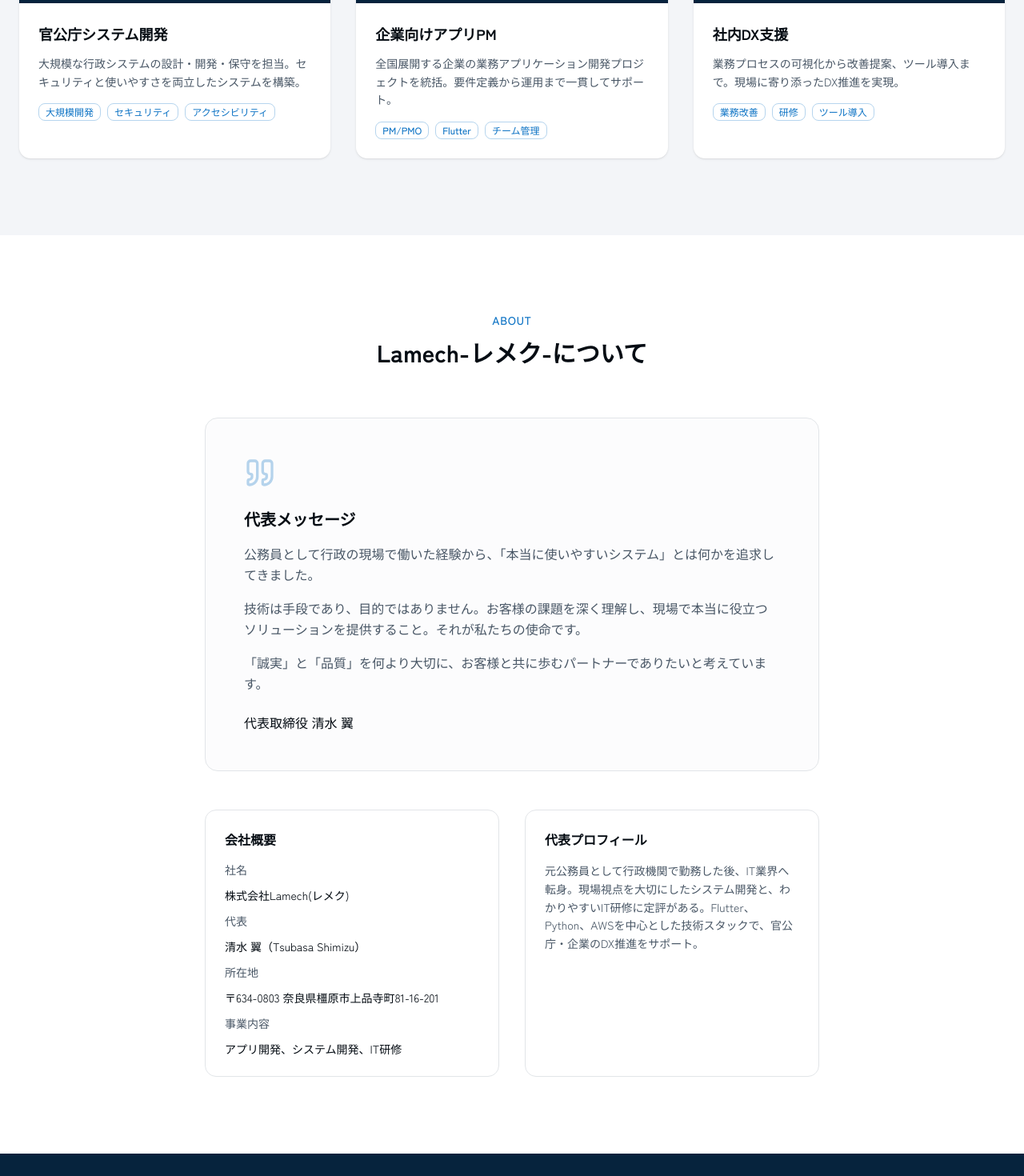
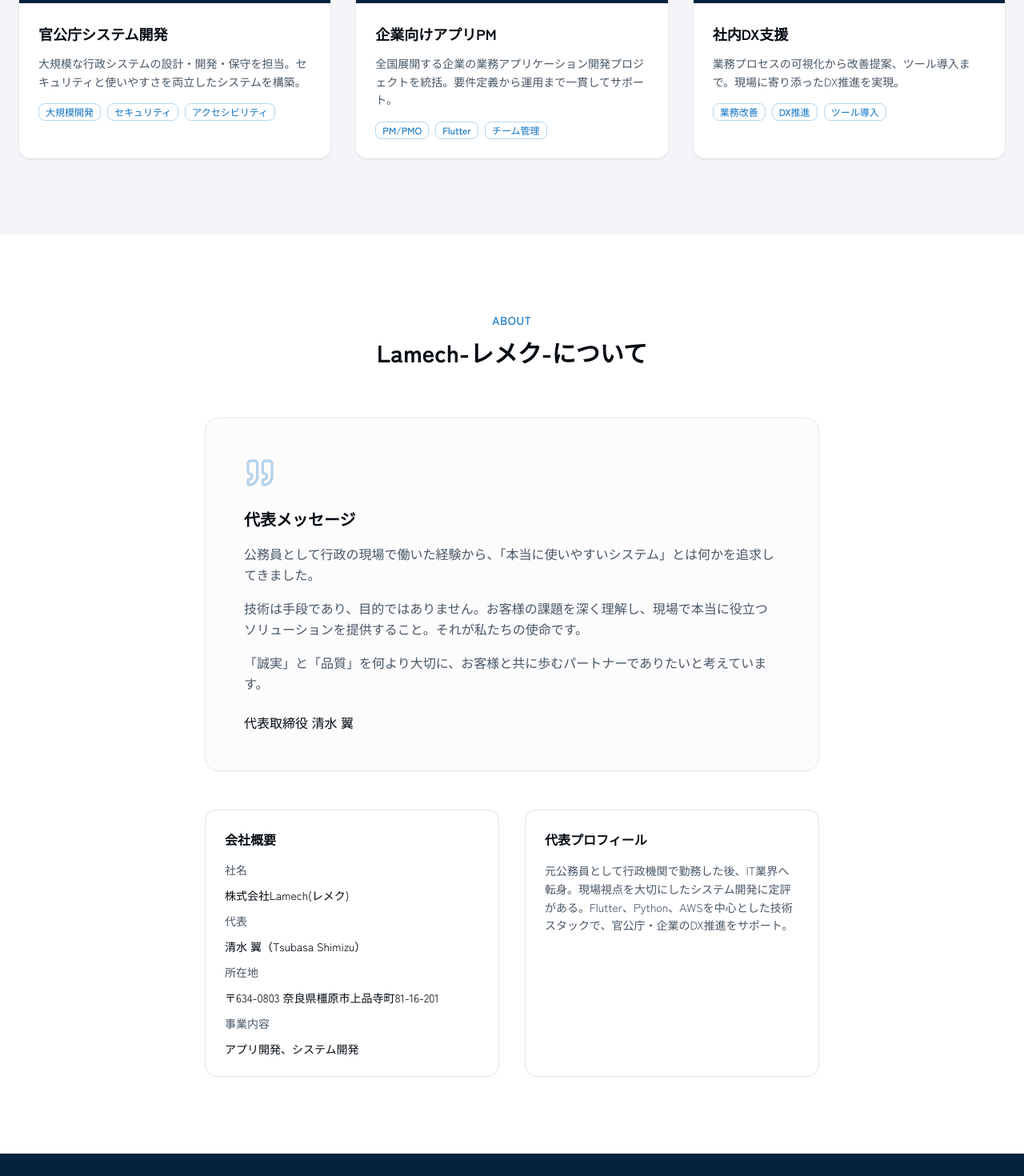
Before and after one commit to TsubasaShimizu-Lamech/Lamech-CorporateSite202601, a Next.js app: page / in a window 1280 px wide. Shown: the part 2460-3930 px from the top of the page at 80% size. Built offline with nearby package versions, Linux system fonts and the light colour scheme.

Commit message:
一旦"研修"の文言を削除

```diff
--- a/app/layout.tsx
+++ b/app/layout.tsx
@@ -14,7 +14,7 @@ const _geistMono = Geist_Mono({ subsets: ["latin"] })
 export const metadata: Metadata = {
   title: "Lamech(レメク) | 信頼できるITパートナー",
   description:
-    "誰よりも丁寧な対話で、ITの「難しい」を「価値」に変える。アプリ開発・IT研修を通じて組織の自走を支える伴走型ITパートナーです。",
+    "誰よりも丁寧な対話で、ITの「難しい」を「価値」に変える。アプリ開発を通じて組織の自走を支える伴走型ITパートナーです。",
   generator: "v0.app",
   icons: {
     icon: imagePath("/images/favicon.ico"),
--- a/components/about-section.tsx
+++ b/components/about-section.tsx
@@ -65,13 +65,13 @@ export function AboutSection() {
                   <dt className="text-muted-foreground">所在地</dt>
                   <dd className="text-foreground">〒634-0803 奈良県橿原市上品寺町81-16-201</dd>
                   <dt className="text-muted-foreground">事業内容</dt>
-                  <dd className="text-foreground">アプリ開発、システム開発、IT研修</dd>
+                  <dd className="text-foreground">アプリ開発、システム開発</dd>
                 </dl>
               </div>
               <div className="bg-background rounded-xl p-6 border border-border">
                 <h4 className="font-bold text-foreground mb-4">代表プロフィール</h4>
                 <p className="text-sm text-muted-foreground leading-relaxed">
-                  元公務員として行政機関で勤務した後、IT業界へ転身。現場視点を大切にしたシステム開発と、わかりやすいIT研修に定評がある。Flutter、Python、AWSを中心とした技術スタックで、官公庁・企業のDX推進をサポート。
+                  元公務員として行政機関で勤務した後、IT業界へ転身。現場視点を大切にしたシステム開発に定評がある。Flutter、Python、AWSを中心とした技術スタックで、官公庁・企業のDX推進をサポート。
                 </p>
               </div>
             </div>
--- a/components/case-study-section.tsx
+++ b/components/case-study-section.tsx
@@ -24,7 +24,7 @@ const caseStudies = [
     category: "Internal DX",
     title: "社内DX支援",
     description: "業務プロセスの可視化から改善提案、ツール導入まで。現場に寄り添ったDX推進を実現。",
-    tags: ["業務改善", "研修", "ツール導入"],
+    tags: ["業務改善", "DX推進", "ツール導入"],
   },
 ]
 
```
